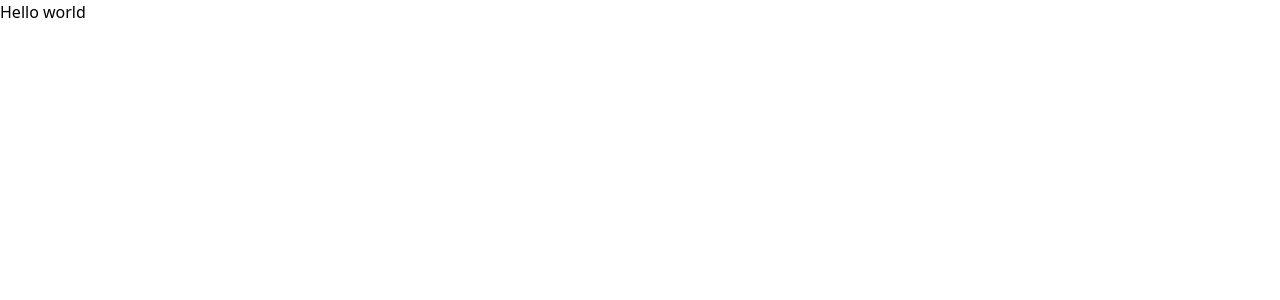
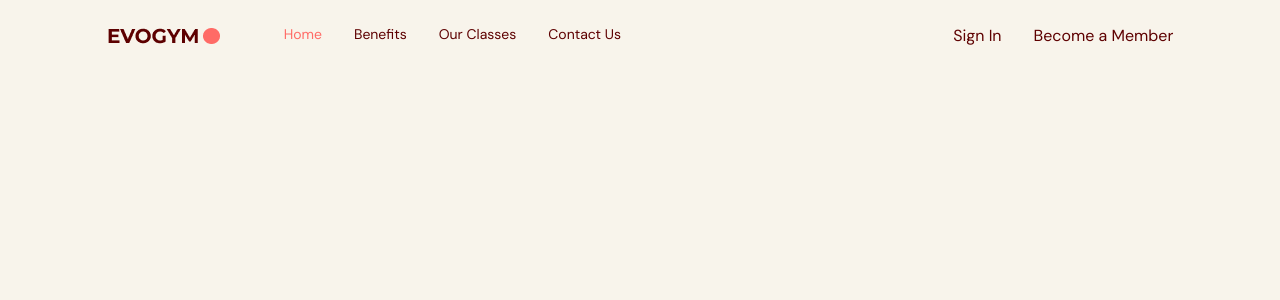
Before and after one commit to Fatialnd/typecript-react-gym-web-application, a React (Vite) app: page / in a window 1280 px wide. Shown: the top 300 px of the page. Built offline with nearby package versions, Linux system fonts and the light colour scheme.

Commit message:
Navbar menu

```diff
--- a/src/App.tsx
+++ b/src/App.tsx
@@ -1,7 +1,15 @@
+import Navbar from "@/scenes/navbar";
+import { useState } from "react";
+
 function App() {
+  const [selectedPage, setSelectedPage] = useState<string>("home")
 
   return (
-    <div className="app">Hello world</div>
+    <div className="app bg-gray-20 ">
+      <Navbar
+       selectedPage={selectedPage}
+       setSelectedPage={setSelectedPage}/>
+    </div>
   )
 }
 
--- a/src/index.css
+++ b/src/index.css
@@ -1,3 +1,15 @@
+@import url('https://fonts.googleapis.com/css2?family=DM+Sans:wght@400;700&family=Montserrat:wght@700&display=swap');
+
 @tailwind base;
 @tailwind components;
 @tailwind utilities;
+
+html,
+body,
+#root,
+.app {
+    height: 100%;
+    width: 100%;
+    font-family: "DM Sans", sans-serif;
+    @apply text-gray-500;
+}
--- /dev/null
+++ b/src/scenes/navbar/Link.tsx
@@ -0,0 +1,27 @@
+import AnchorLink from "react-anchor-link-smooth-scroll"
+
+type Props = {
+    page: string;
+    selectedPage: string;
+    setSelectedPage: (value: string) => void;
+}
+
+const Link = ({
+   page,
+   selectedPage,
+   setSelectedPage,
+}: Props) => {
+    const lowerCasePage = page.toLowerCase().replace(/ /g, "");
+  return (
+    <AnchorLink
+    className={`${selectedPage === lowerCasePage ? "text-primary-500" : ""}
+        transition duration-500 hover:text-primary-300
+    `}
+    href={`#${lowerCasePage}`}
+    onClick={() => setSelectedPage(lowerCasePage)} >
+        {page}
+    </AnchorLink>
+  );
+};
+
+export default Link
--- /dev/null
+++ b/src/scenes/navbar/index.tsx
@@ -0,0 +1,57 @@
+import { useState } from "react";
+import { Bars3Icon , XMarkIcon } from '@heroicons/react/24/solid';
+import Logo from "@/assets/Logo.png";
+import Link from "./Link";
+
+
+type Props = {
+    selectedPage: string;
+    setSelectedPage: (value: string) => void;
+};
+
+const Navbar = ({selectedPage, setSelectedPage}: Props) => {
+    const flexBetween = "flex items-cneter justify-between";
+  return (
+    <nav>
+        <div className={`${flexBetween} fixed top-0 z-30 w-full py-6`}>
+            <div className={`${flexBetween} mx-auto w-5/6`}>
+                <div className={`${flexBetween} w-full gap-16`}>
+                 {/* LEFT SIDE */}
+                 <img alt="logo" src={Logo} />
+
+
+                 {/* RIGHT SIDE */}
+                 <div className={`${flexBetween} w-full`}>
+                    <div className={`${flexBetween} gap-8 text-sm`}>
+                      <Link
+                         page="Home"
+                         selectedPage={selectedPage}
+                         setSelectedPage={setSelectedPage}
+                       />
+                      <Link
+                         page="Benefits"
+                         selectedPage={selectedPage}
+                         setSelectedPage={setSelectedPage}
+                      />
+                      <Link
+                         page="Our Classes"
+                         selectedPage={selectedPage}
+                         setSelectedPage={setSelectedPage}/>
+                      <Link
+                         page="Contact Us"
+                         selectedPage={selectedPage}
+                         setSelectedPage={setSelectedPage}/>
+                    </div>
+                    <div className={`${flexBetween} gap-8`}>
+                        <p>Sign In</p>
+                        <button>Become a Member</button>
+                    </div>
+                 </div>
+                </div>
+            </div>
+        </div>
+    </nav>
+  )
+}
+
+export default Navbar
--- a/tailwind.config.cjs
+++ b/tailwind.config.cjs
@@ -12,8 +12,8 @@
         "gray-100": "#DFCCCC",
         "gray-500": "#5E0000",
         "primary-100": "#FFE1E0",
-        "primary-300": "FFA6A3",
-        "primary-500": "FF6B66",
+        "primary-300": "#FFA6A3",
+        "primary-500": "#FF6B66",
         "secondary-400": "#FFCD58",
         "secondary-500": "#FFC132"
       },
@@ -30,7 +30,7 @@
         abstractWaves: "url('./assets/AbstractWaves.png')",
         sparkles: "url('./assets/Sparkles.png')",
         circles: "url('./assets/Circles.png')",
-      }
+      },
     },
     screens: {
       xs: "480px",
```
